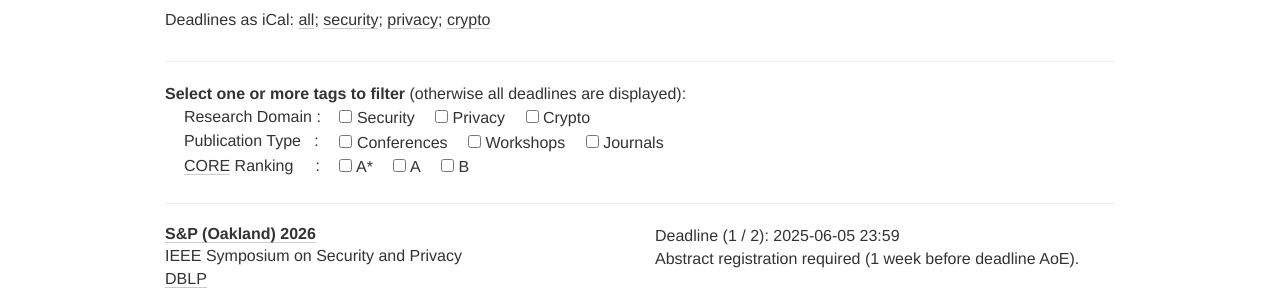
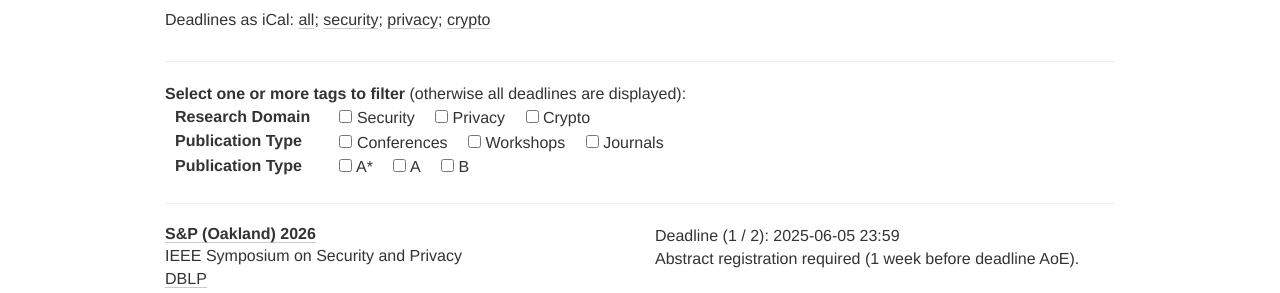
Before and after one commit to sec-deadlines/sec-deadlines.github.io, a Jekyll site: the page built from index.html, in a window 1280 px wide and 900 px high. Shown: the part 203-496 px from the top of the window. Built offline with Jekyll 4.4.1, drawn with Linux system fonts in a browser that asks for light colours; nearby versions of some CDN libraries; comment, search, counter and statistics services are not loaded.

Commit message:
Update index.html

```diff
--- a/index.html
+++ b/index.html
@@ -45,10 +45,12 @@
           <div class="col-xs-12">
             <span class="tagtitle"><b>Select one or more tags to filter</b> (otherwise all deadlines are displayed):</span>
           </div>
+        </div>
+        <div class="row">
           <div class="col-xs-12">
             <form class="form-inline">
               <div class="form-group">
-                <span class="mytitle">&nbsp;&nbsp;Research Domain&nbsp;: </span>
+                <span class="mytitle"><b>Research Domain </b></span>
                 {% for type in site.data.filters.filter1 %}
                 <div class="checkbox">
                   <label>
@@ -59,7 +61,7 @@
               </div>
               <br>
               <div class="form-group">
-                <span class="mytitle">&nbsp;&nbsp;Publication Type&nbsp;&nbsp;&nbsp;: </span>
+                <span class="mytitle"><b>Publication Type</b></span>
                 {% for type in site.data.filters.filter2 %}
                 <div class="checkbox">
                   <label>
@@ -70,7 +72,7 @@
               </div>
               <br>
               <div class="form-group">
-                <span class="mytitle">&nbsp;&nbsp;<a href="https://portal.core.edu.au/conf-ranks/" target="_blank">CORE</a> Ranking&nbsp;&nbsp;&nbsp;&nbsp;&nbsp;: </span>
+                <span class="mytitle"><b>Publication Type</b></span>
                 {% for type in site.data.filters.filter3 %}
                 <div class="checkbox">
                   <label>
```
